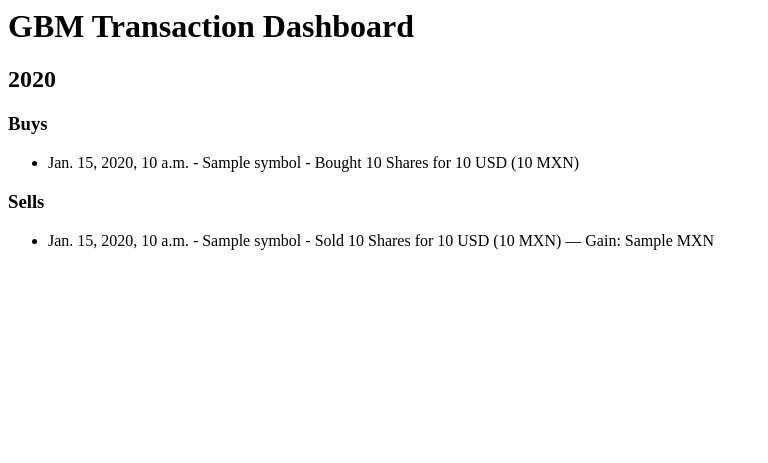
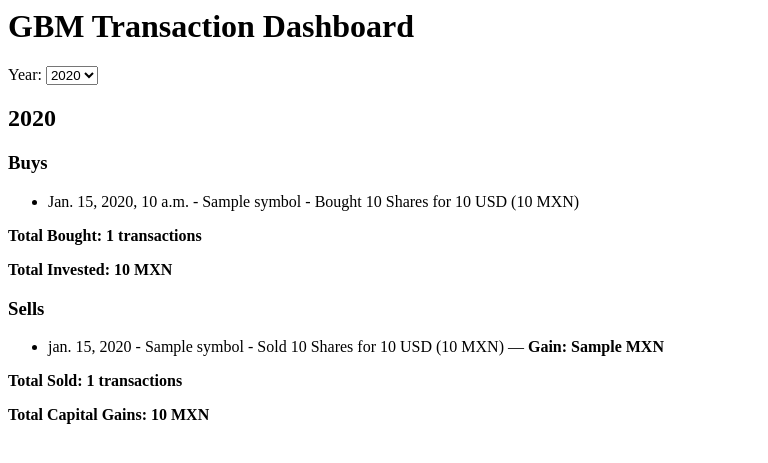
Before and after one commit to jonathanYcharts/tax-tool-mvp, a Django app: template reports/templates/tax_dashboard.html in a window 1280 px wide. Shown: the top 463 px of the page, without its empty margins (0-768 px from the left). Run offline with Django 5.2, Linux system fonts and the light colour scheme; the template is opened without the code that fills it: most values are stand-ins (such as "Sample title", 1, 10 or a date in 2020).

Commit message:
added new sections to the dashboard

```diff
--- a/reports/templates/tax_dashboard.html
+++ b/reports/templates/tax_dashboard.html
@@ -1,4 +1,15 @@
+{% load sum_filters %}
+
 <h1>GBM Transaction Dashboard</h1>
+
+<form method="get" action="{% url 'tax_dashboard' %}">
+  <label for="year">Year:</label>
+  <select name="year" onchange="this.form.submit()">
+  {% for year in all_years %}
+    <option value="{{ year }}" {% if year == selected_year %}selected{% endif %}>{{ year }}</option>
+  {% endfor %}
+  </select>
+</form>
 
 {% for year, actions in grouped_transactions.items %}
   <h2>{{ year }}</h2>
@@ -9,13 +20,24 @@
       <li>{{ tx.trade_date }} - {{ tx.symbol }} - Bought {{ tx.quantity }} Shares for {{ tx.net_amount }} USD ({{ tx.mxn_amount }} MXN)</li>
     {% endfor %}
   </ul>
+  <p><strong>Total Bought: {{ actions.Buy|length }} transactions</strong></p>
+  <p><strong>Total Invested: {{ actions.Buy|sum_mxn }} MXN</strong></p>
 
   <h3>Sells</h3>
   <ul>
     {% for tx in actions.Sell %}
-      <li>{{ tx.trade_date }} - {{ tx.symbol }} - Sold {{ tx.quantity }} Shares for {{ tx.net_amount }} USD ({{ tx.mxn_amount }} MXN)
-        {% if tx.capital_gain_mxn %} — Gain: {{ tx.capital_gain_mxn }} MXN {% endif %}
+      <li>
+        {{ tx.trade_date|date:"b. d, Y" }} -
+        {{ tx.symbol }} -
+        Sold {{ tx.quantity }} Shares for {{ tx.net_amount }} USD ({{ tx.mxn_amount }} MXN)
+        {% if tx.capital_gain_mxn is not None %}
+          — <strong>Gain: {{ tx.capital_gain_mxn }} MXN</strong>
+        {% else %}
+          — <em>Gain not calculated</em>
+        {% endif %}
       </li>
     {% endfor %}
   </ul>
+  <p><strong>Total Sold: {{ actions.Sell|length }} transactions</strong></p>
+  <p><strong>Total Capital Gains: {{ actions.Sell|sum_gain }} MXN</strong></p>
 {% endfor %}
--- /dev/null
+++ b/reports/templatetags/sum_filters.py
@@ -0,0 +1,11 @@
+from django import template
+
+register = template.Library()
+
+@register.filter
+def sum_mxn(queryset):
+    return round(sum(tx.mxn_amount or 0 for tx in queryset), 2)
+
+@register.filter
+def sum_gain(transactions):
+    return round(sum(tx.capital_gain_mxn or 0 for tx in transactions), 2)
```
Also changed, not shown: reports/views.py (+10 -2 lines), reports/templatetags/__init__.py (added).
